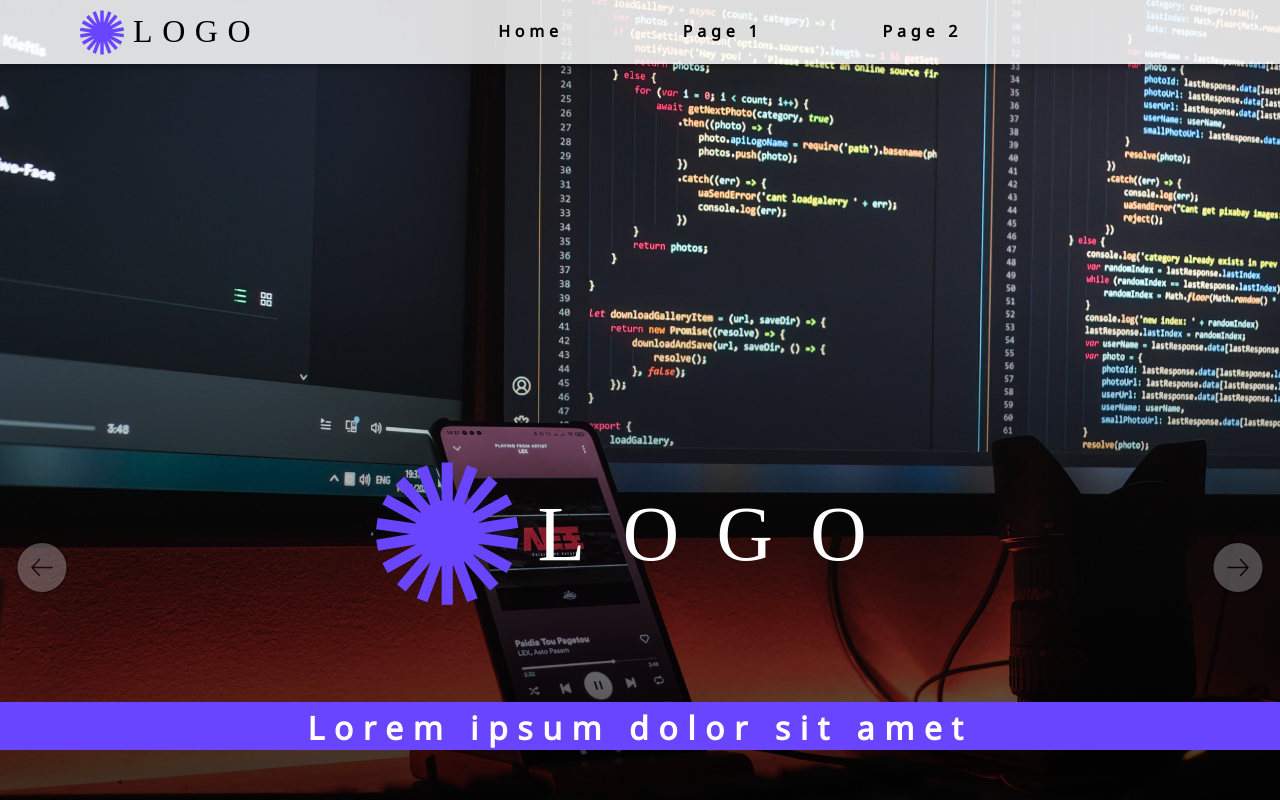
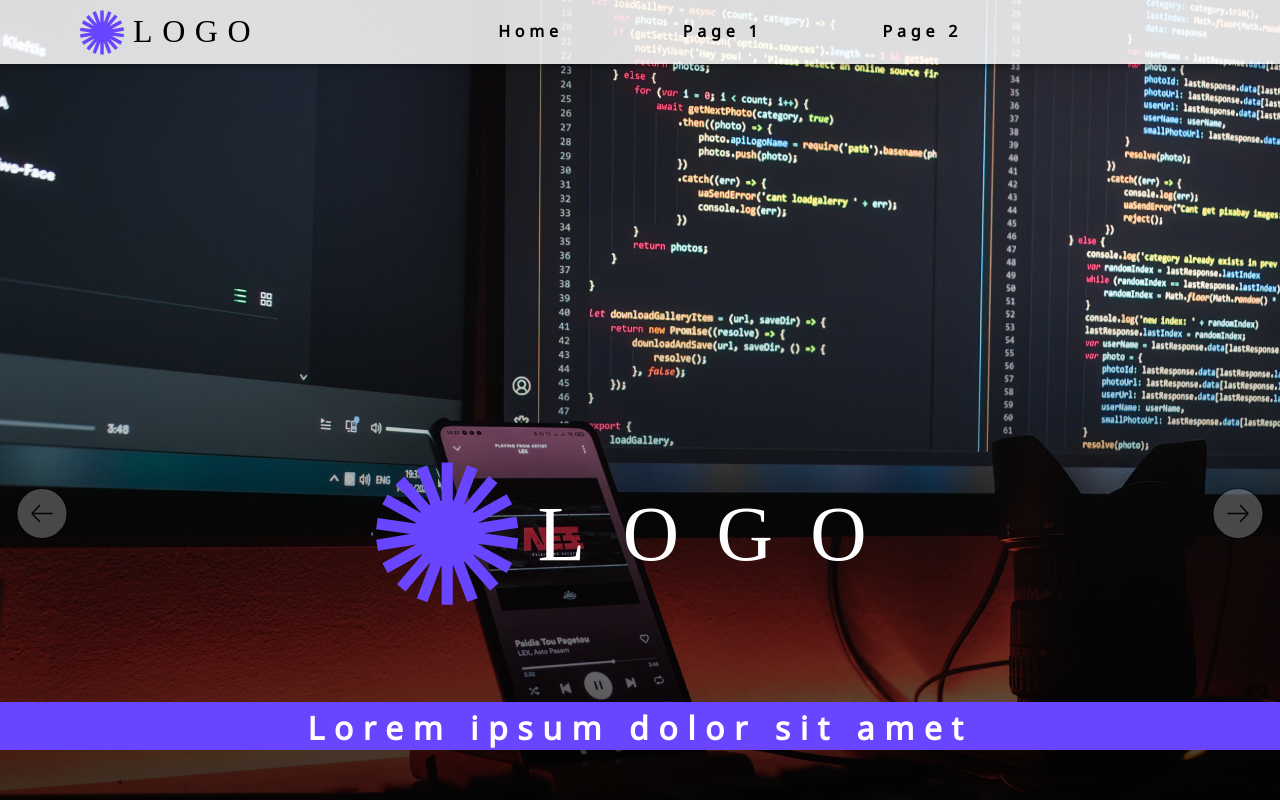
Before and after one commit to CraX1/Landing-Page-Willeder-Inc-, a React (Create React App) app: page / in a window 1280 px wide. Shown: the top 800 px of the page. Built offline with nearby package versions, Linux system fonts and the light colour scheme; a web font is replaced by a local one.

Commit message:
LP-5: fixed arrow

```diff
--- a/src/components/Carousel/Carousel.scss
+++ b/src/components/Carousel/Carousel.scss
@@ -18,7 +18,7 @@
   .arrows {
     display: flex;
     position: absolute;
-    top: 50%;
+    top: 45%;
     opacity: 0.3;
     background: none;
     border: none;
```
